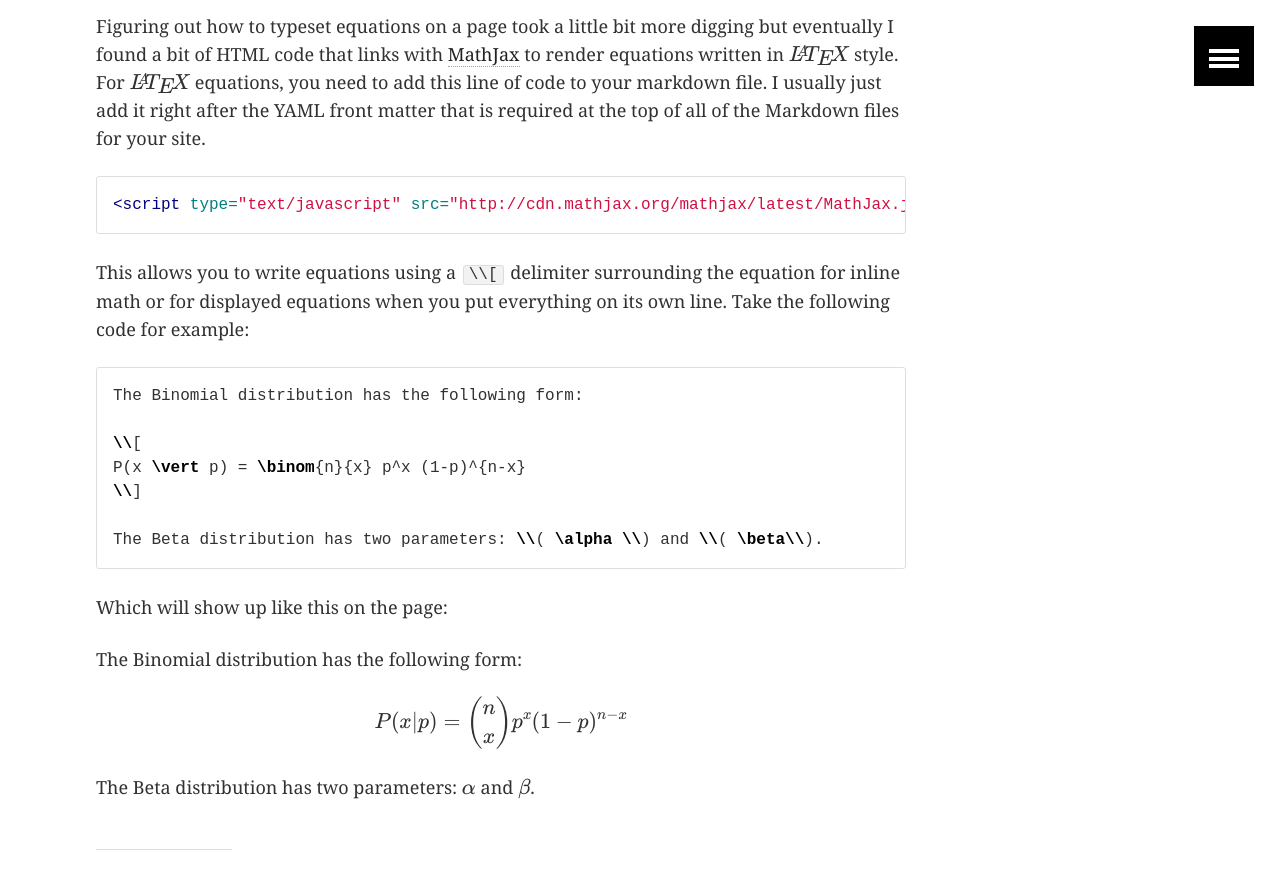
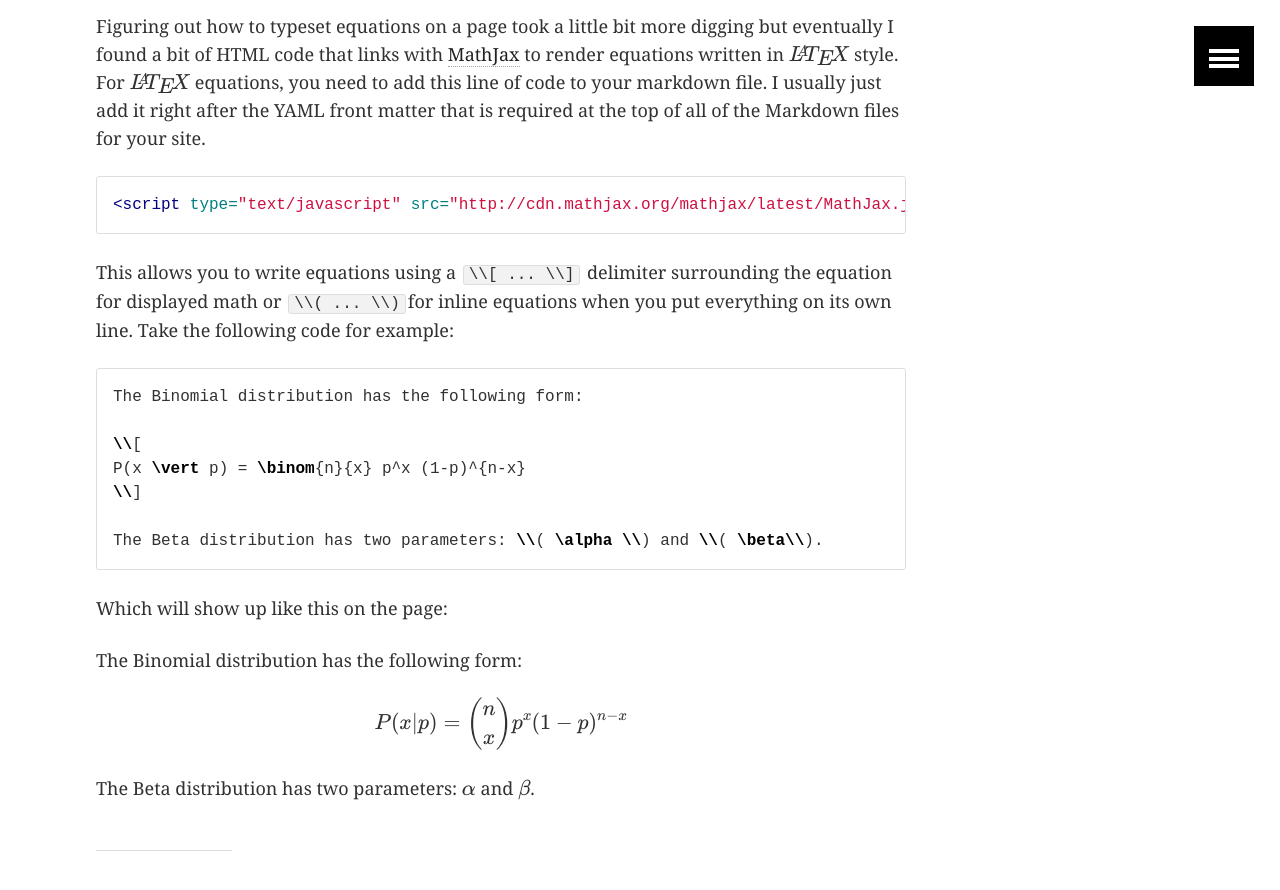
Before and after one commit to pblischak/pblischak.github.io, a Jekyll site: the page built from _posts/2015-07-21-website.md, in a window 1280 px wide and 900 px high, scrolled down 1476 px. Shown: the top 890 px of the window. Built offline with Jekyll 4.4.1, drawn with Linux system fonts in a browser that asks for light colours; formulas are drawn with MathJax 3; comment, search, counter and statistics services are not loaded.

Commit message:
mathjax coloring problem solved: added mathjax script to default.html layout file and switched to SVG rendering

```diff
--- a/_posts/2015-07-21-website.md
+++ b/_posts/2015-07-21-website.md
@@ -50,7 +50,7 @@
 <script type="text/javascript" src="http://cdn.mathjax.org/mathjax/latest/MathJax.js?config=TeX-AMS-MML_HTMLorMML"></script>
 {% endhighlight %}
 
-This allows you to write equations using a `\\[` delimiter surrounding the equation for inline math or for displayed equations when you put everything on its own line.
+This allows you to write equations using a `\\[ ... \\]` delimiter surrounding the equation for displayed math or `\\( ... \\)`for inline equations when you put everything on its own line.
 Take the following code for example:
 
 
```
